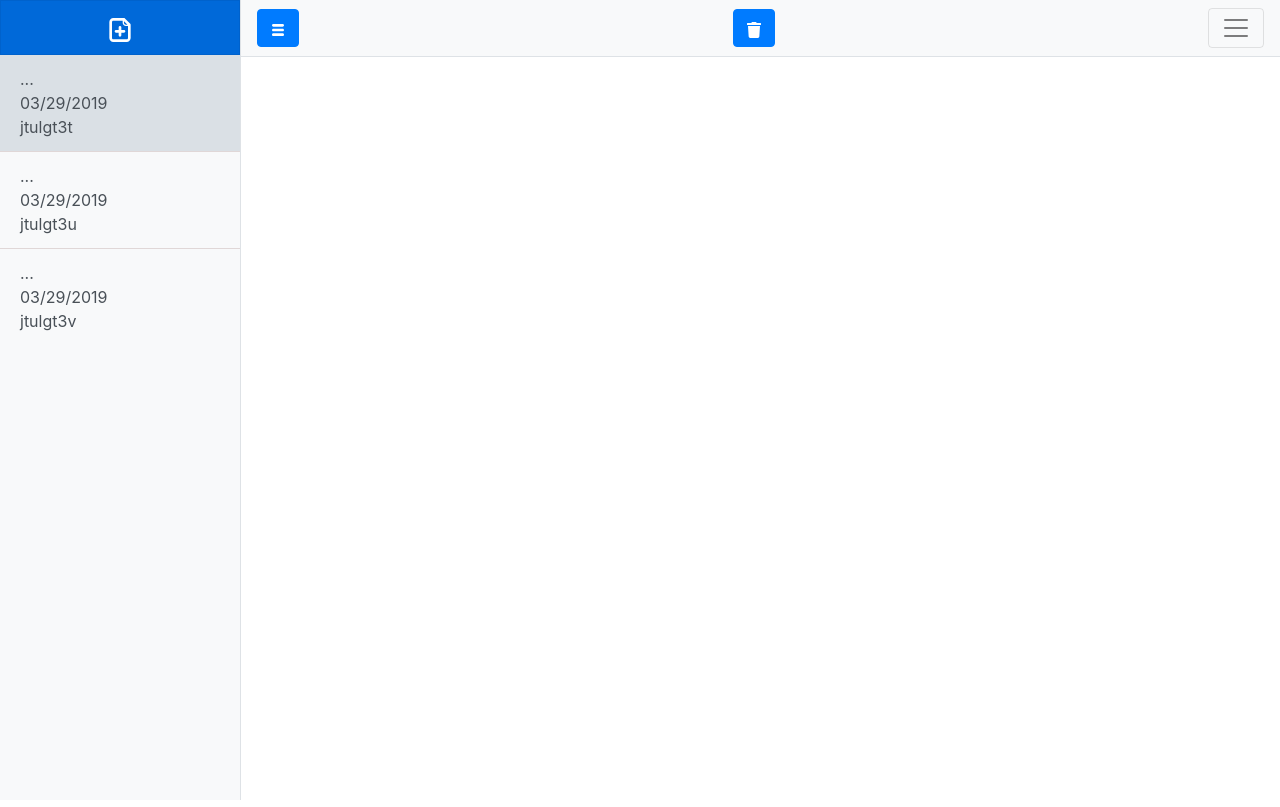
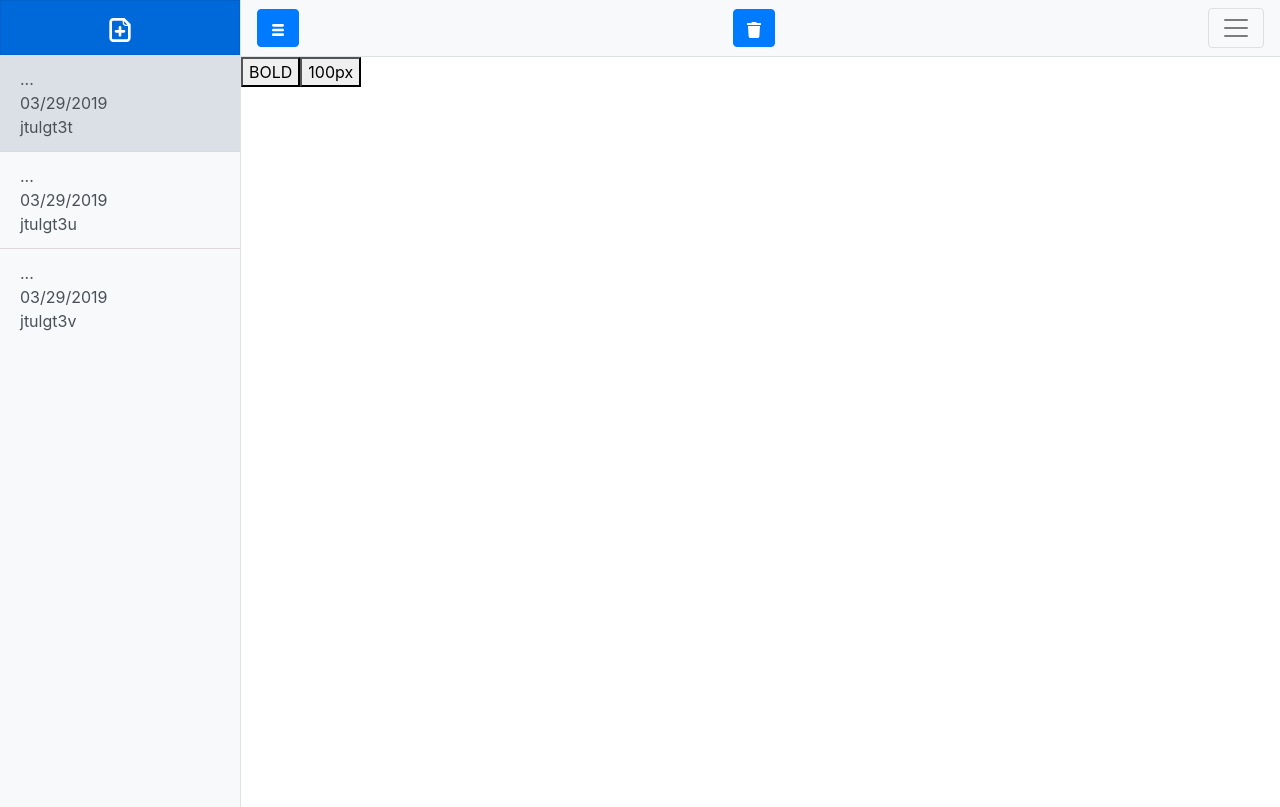
Before and after one commit to davieu/React-Notepad, a React (Create React App) app: page / in a window 1280 px wide. Built offline with nearby package versions, Linux system fonts and the light colour scheme.

Commit message:
starting fonts button

```diff
--- a/src/components/Navbar.js
+++ b/src/components/Navbar.js
@@ -1,6 +1,8 @@
 import React from 'react';
 import NoteList from './Notes/NotesList'
 import NoteEditor from './NoteEditor'
+import { Editor, EditorState, RichUtils, convertToRaw } from 'draft-js';
+
 //button comonents
 import DeleteButton from './buttons/DeleteButton';
 import AddNoteButton from './buttons/AddNoteButton'
@@ -88,6 +90,8 @@ const navbarNote = (props) => {
 
         {/* *****************************************************************
         The note/input section with draftjs editor */}
+        <button onClick={() => {props.makeBold();}}>BOLD</button>
+        <button onClick={e => props.changeFont('100px')}>100px</button>
         <NoteEditor
           editorState={props.editorState}
           onChange={props.onChange}
--- a/src/components/NoteEditor.js
+++ b/src/components/NoteEditor.js
@@ -1,5 +1,5 @@
 import React from 'react'
-import { Editor } from 'draft-js';
+import { Editor, EditorState, RichUtils, convertToRaw } from 'draft-js';
 
 const NoteEditor = (props) => {
   return (
--- a/src/containers/App.js
+++ b/src/containers/App.js
@@ -1,7 +1,7 @@
 import React, { Component } from 'react';
 import './App.css';
 import NavbarNote from '../components/Navbar'
-import {EditorState, RichUtils} from 'draft-js';
+import { Editor, EditorState, RichUtils, convertToRaw } from 'draft-js';
 
 let moment = require('moment');
 let uniqid = require('uniqid');
@@ -53,11 +53,15 @@ class App extends Component {
     this.setState({ notes: copyNotes })
   };
 
-  makeBold() {
+  makeBold = () => {
     this.onChange(RichUtils.toggleInlineStyle(
-      this.state.editorState, 'BOLD'
+      this.state.notes[this.state.currentlySelectedIndex].editorState, 'BOLD'
     ));
   };
+
+  toggleFontSize = fontSize => {
+    this.onChange(RichUtils.toggleBlockType(this.state.notes[this.state.currentlySelectedIndex].editorState, fontSize))
+  }
 
   // sets a ref to the editor for focusing it more easily
   setDomEditorRef = ref => {
@@ -159,7 +163,7 @@ class App extends Component {
 
 
   render() {
-
+    console.log(RichUtils)
     return (
       <div className="App">
         <NavbarNote
@@ -175,6 +179,8 @@ class App extends Component {
           editorState={this.state.notes[this.state.currentlySelectedIndex].editorState}
           onChange={this.onChange}
           editorRef={this.setDomEditorRef}
+          makeBold={this.makeBold}
+          changeFont={this.toggleFontSize}
           />
       </div>
     );
```
